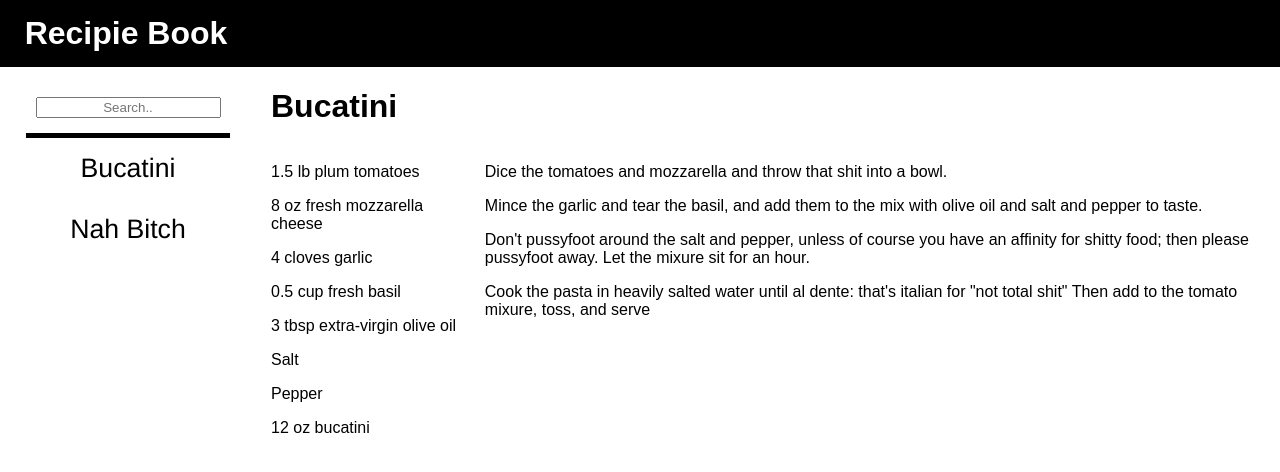
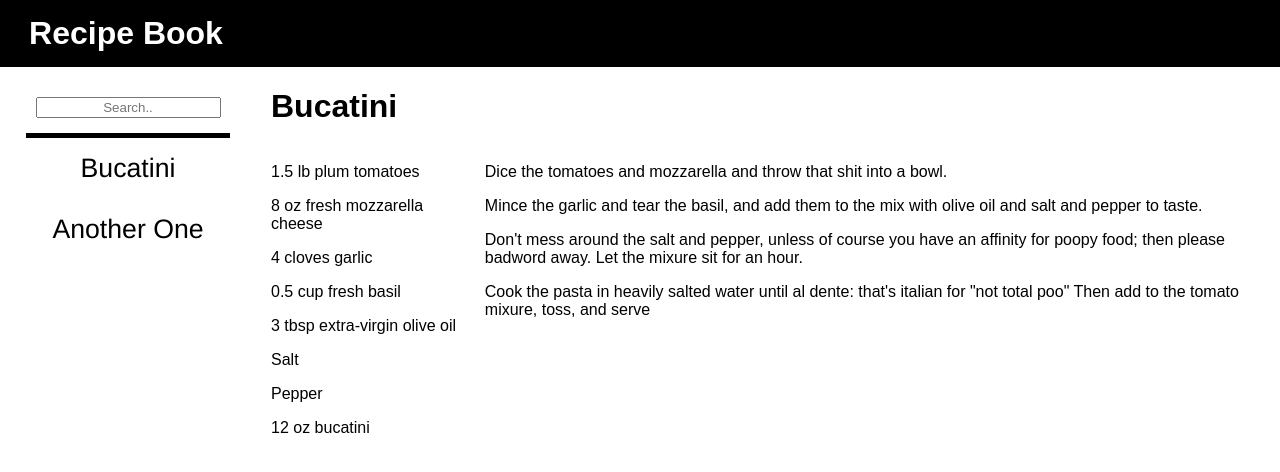
Before and after one commit to kiffery/recipebook, a React app: page / in a window 1280 px wide. Shown: the top 472 px of the page. Built offline with nearby package versions, Linux system fonts and the light colour scheme.

Commit message:
remove foul language and fix a typo

```diff
--- a/src/components/Navigation/Header/Header.js
+++ b/src/components/Navigation/Header/Header.js
@@ -7,7 +7,7 @@
     <div className={classes.container}>
         <div className={classes.left}>
             <h1>
-                Recipie Book
+                Recipe Book
             </h1>
         </div>
         <div className={classes.right}>
--- a/src/containers/Recipes/Recipes.js
+++ b/src/containers/Recipes/Recipes.js
@@ -21,14 +21,14 @@
                 ["bucatini", 12, "oz"]
             ],
             instructions: [
-                "Dice the tomatoes and mozzarella and throw that shit into a bowl.",
+                "Dice the tomatoes and mozzarella and throw that stuff into a bowl.",
                 "Mince the garlic and tear the basil, and add them to the mix with olive oil  and salt and pepper to taste.",
                 "Don't pussyfoot around the salt and pepper, unless of course you have an affinity for shitty food; then please pussyfoot away. Let the mixure sit for an hour.",
                 "Cook the pasta in heavily salted water until al dente: that's italian for \"not total shit\" Then add to the tomato mixure, toss, and serve"
             ]
         },
         {
-            name: 'Nah Bitch',
+            name: 'Another One',
             ingredients: [
                 ["This", 1.5, "lb"],
                 ["fresh mozzarella cheese", 8, "oz"],
@@ -40,10 +40,10 @@
                 ["bucatini", 12, "oz"]
             ],
             instructions: [
-                "Dice the tomatoes and mozzarella and throw that shit into a bowl.",
+                "Dice the tomatoes and mozzarella and throw that stuffinto a bowl.",
                 "Mince the garlic and tear the basil, and add them to the mix with olive oil  and salt and pepper to taste.",
-                "Don't pussyfoot around the salt and pepper, unless of course you have an affinity for shitty food; then please pussyfoot away. Let the mixure sit for an hour.",
-                "Cook the pasta in heavily salted water until al dente: that's italian for \"not total shit\" Then add to the tomato mixure, toss, and serve"
+                "Don't mess around the salt and pepper, unless of course you have an affinity for poopy food; then please bad word away. Let the mixure sit for an hour.",
+                "Cook the pasta in heavily salted water until al dente: that's italian for \"not total poo\" Then add to the tomato mixure, toss, and serve"
             ]
         }],
         selectedRecipe: {
@@ -61,8 +61,8 @@
             instructions: [
                 "Dice the tomatoes and mozzarella and throw that shit into a bowl.",
                 "Mince the garlic and tear the basil, and add them to the mix with olive oil  and salt and pepper to taste.",
-                "Don't pussyfoot around the salt and pepper, unless of course you have an affinity for shitty food; then please pussyfoot away. Let the mixure sit for an hour.",
-                "Cook the pasta in heavily salted water until al dente: that's italian for \"not total shit\" Then add to the tomato mixure, toss, and serve"
+                "Don't mess around the salt and pepper, unless of course you have an affinity for poopy food; then please badword away. Let the mixure sit for an hour.",
+                "Cook the pasta in heavily salted water until al dente: that's italian for \"not total poo\" Then add to the tomato mixure, toss, and serve"
             ]
         },
         filteredItems: null,
```
